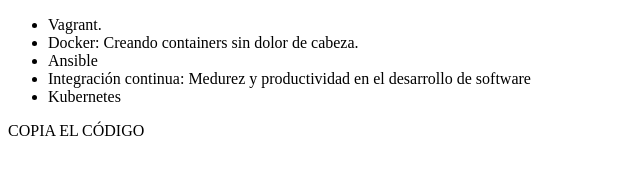
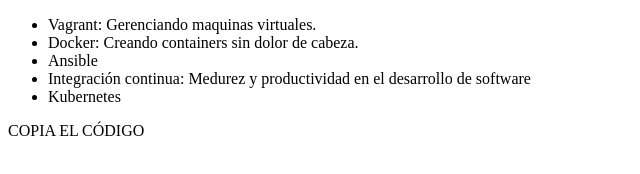
Before and after one commit to Dcuos/alura-git, a plain HTML site: page index.html in a window 1280 px wide. Shown: the whole page, without its empty margins (0-640 px from the left). Drawn offline with Linux system fonts and the light colour scheme.

Commit message:
Corrigiendo curso de Vagrant

```diff
--- a/index.html
+++ b/index.html
@@ -8,7 +8,7 @@
 
 <body>
     <ul>
-        <li> Vagrant. </li>
+        <li> Vagrant: Gerenciando maquinas virtuales. </li>
         <li> Docker: Creando containers sin dolor de cabeza. </li>
         <li> Ansible </li>
         <li> Integración continua: Medurez y productividad en el desarrollo de software </li>
```
